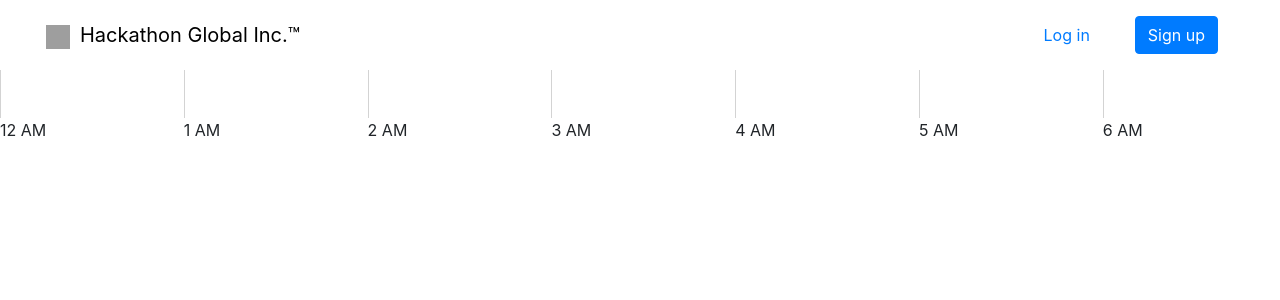
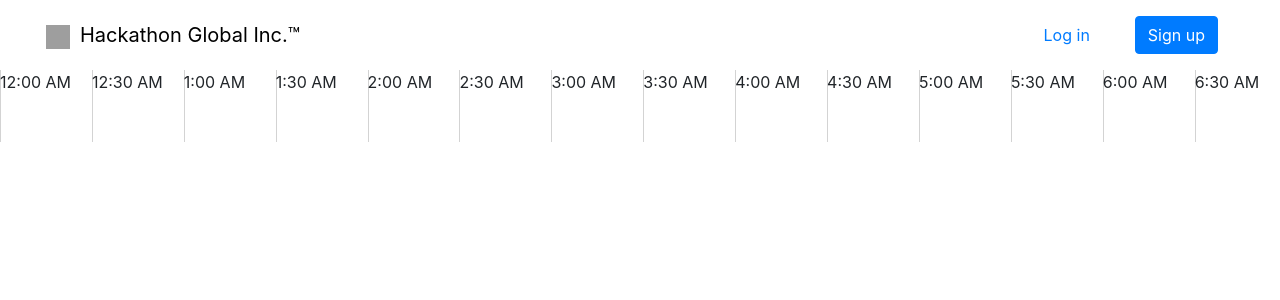
Before and after one commit to 0kzh/HTNFrontendChallenge, a React (Create React App) app: page / in a window 1280 px wide. Shown: the top 300 px of the page. Built offline with nearby package versions, Linux system fonts and the light colour scheme; grey boxes are pictures that could not be loaded.

Commit message:
Add half-hour granularity

```diff
--- a/src/components/Calendar.tsx
+++ b/src/components/Calendar.tsx
@@ -15,19 +15,21 @@ const events: TEvent[] = eventData["data"]["events"] as TEvent[]
 
 const CalendarWrapper = styled.div`
     display: grid;
-    grid-template-columns: repeat(${endHour - startHour + 1}, 1fr);
+    grid-template-columns: repeat(${(endHour - startHour + 1) * 2}, 1fr);
     width: max-content;
+    height: 100%;
     margin: auto;
 `
 
 const Divider = styled.span`
     border-left: 1px solid lightgrey;
     grid-row: 1 / span 5;
-    grid-column: ${(props: { column: number} ) => props.column}
+    grid-column: ${(props: { column: number} ) => props.column};
 `
 
 const Heading = styled.span`
-    grid-column: ${(props: { column: number} ) => props.column}
+    grid-column: ${(props: { column: number} ) => props.column};
+    grid-row: 1;
 `
 
 interface EventProps {
@@ -64,7 +66,7 @@ const Calendar: React.FC = (props: Props) => {
             <Event
                 column={timestampToCol(event.start_time)}
                 span={timestampToCol(event.end_time) - timestampToCol(event.start_time) + 1}
-                row={event.row}>{event.name}</Event>
+                row={event.row + 1}>{event.name}</Event>
         )
 
     return (
--- a/src/util/helper.ts
+++ b/src/util/helper.ts
@@ -2,36 +2,39 @@ import moment from 'moment'
 
 export const range= (begin: number, end: number): Array<number> => {
     let len = end - begin + 1;
-    let arr = new Array(len);
+    let arr = [];
     for (var i = 0; i < len; i++) {
-        arr[i] = begin + i;
+        arr.push(begin + i);
+        arr.push(begin + i + 0.5); // half hour
     }
     return arr;
 }
 
 export const convert24HTo12H = (timeIn24H: number): string => {
     const isPM = timeIn24H >= 12 && timeIn24H < 24
-    let hour = timeIn24H % 12
+    let hour = Math.floor(timeIn24H % 12)
+    const isHalfHour = timeIn24H % 1 === 0.5
+
     if (hour === 0) {
         hour = 12
     }
 
-    return `${hour} ${isPM ? "PM" : "AM"}`
+    return `${hour}:${isHalfHour ? "30" : "00"} ${isPM ? "PM" : "AM"}`
 }
 
 /*
- * Given 24 columns, converts hour/minute to a column number
+ * Given 48 columns, converts hour/minute to a column number
  * 12 AM => column 1
- * 11 PM => column 24
+ * 12:30 AM => column 2
+ * ...
+ * 11 PM => column 47
+ * 1:30 PM => column 48
  */
 export const timestampToCol = (timeInMillis: number): number => {
     const date: moment.Moment = moment(timeInMillis)
-    return date.hour() + 1
+    return date.hour() * 2 + (date.minute() == 30 ? 1 : 0) + 1
 }
 
 export const sameDate = (moment1: moment.Moment, moment2: moment.Moment): boolean => {
-    console.log("day1" + moment1.startOf('day').format("LLLL"))
-    console.log(moment2.startOf('day').format("LLLL"))
-    console.log(moment1.startOf('day').isSame(moment2.startOf('day')))
     return moment1.startOf('day').isSame(moment2.startOf('day'))
 }
```
Also changed, not shown: src/App.css (+2 -37 lines).
